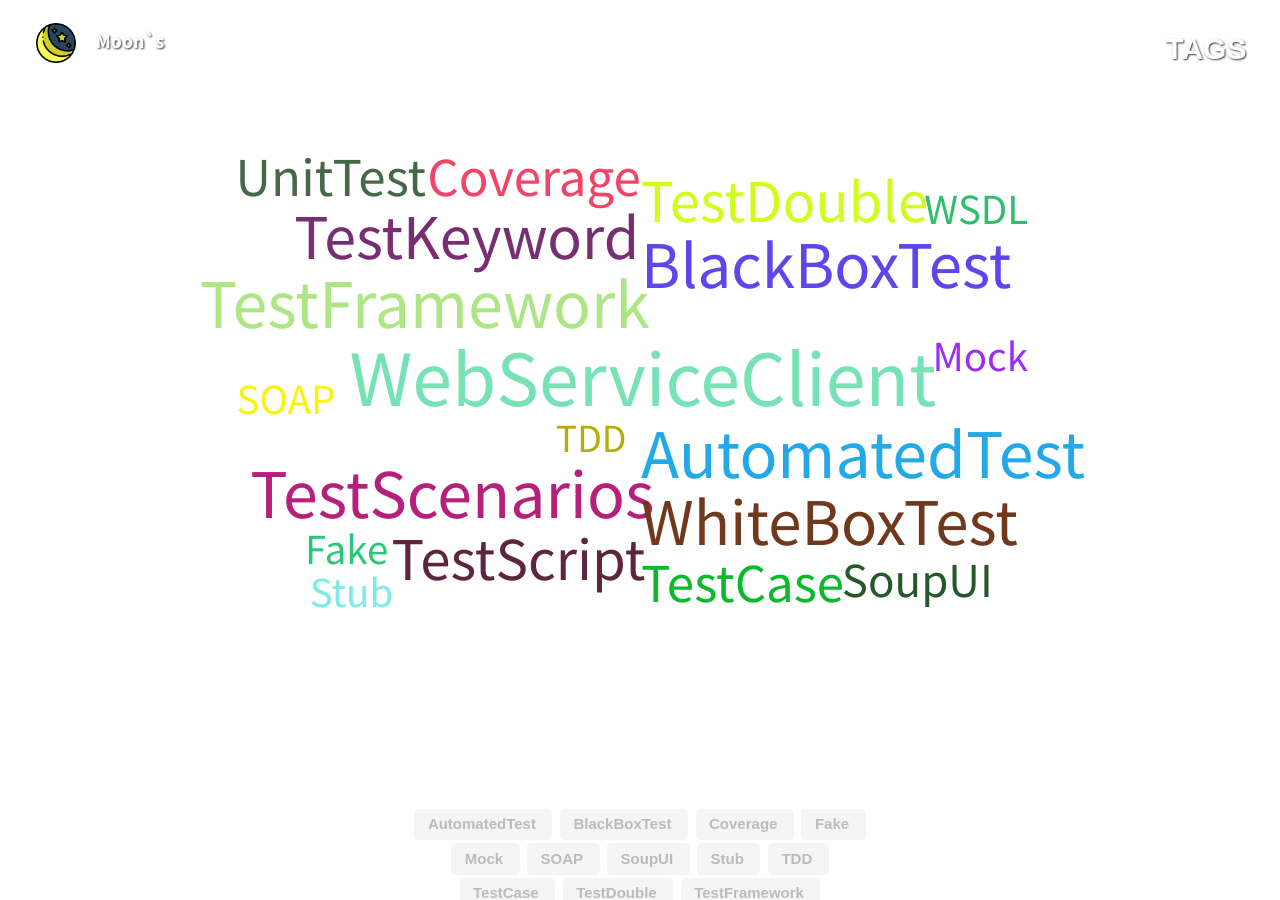
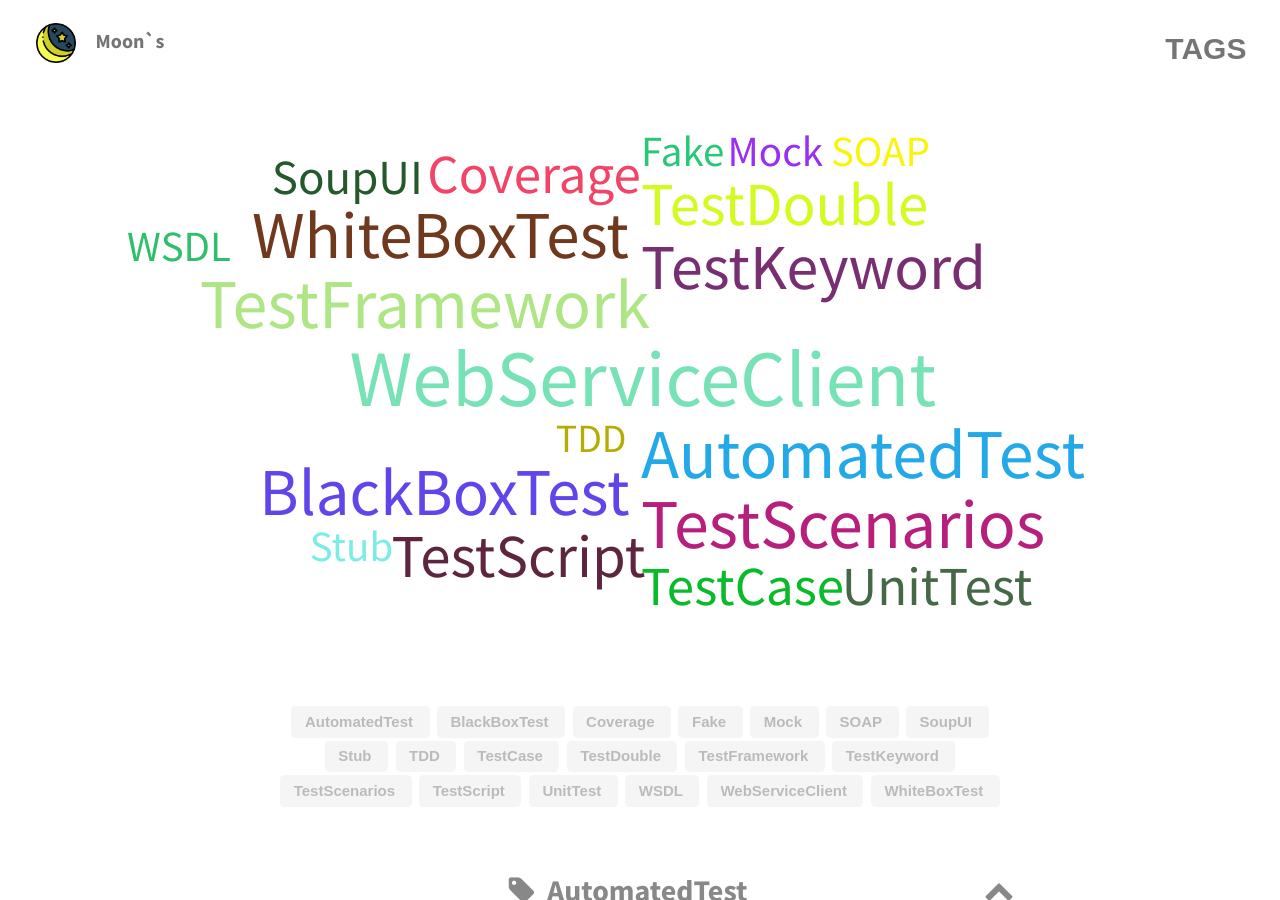
Before and after one commit to gmoon92/gmoon92.github.io, a Jekyll site: the page built from pages/tags.html, in a window 1280 px wide and 900 px high. Built offline with Jekyll 4.4.1, drawn with Linux system fonts in a browser that asks for light colours.

Commit message:
menubar modify

```diff
--- a/_config.yml
+++ b/_config.yml
@@ -14,7 +14,7 @@ theme_settings:
 
   # Header and footer text
   header_text:  <p>Moon`s Development Blog</p> #two or three lines to describe your site
-  header_text_feature_image: assets/img/pexels/triangular.jpeg
+  header_text_feature_image: # assets/img/pexels/triangular.jpeg
   footer_text: >
    #Powered by <a href="https://jekyllrb.com/">Jekyll</a> with <a href="https://github.com/gmun/Type-on-Strap">Type on Strap</a>
 
--- a/_includes/navbar.html
+++ b/_includes/navbar.html
@@ -19,14 +19,15 @@
     <!-- Menu -->
     <ul class="hide">
         {% assign name_page = "" %}
+        {% assign thumnailPage = page.feature-img %}
 
         {% for page in site.pages %}
         {% if page.title and page.hide != true %}
         {% if name_page contains page.title %}
         {% else %}
-        <li class="separator"> | </li>
+        <!-- <li class="separator"> | </li> -->
         <li>
-            <a class="clear {% if page.feature-img %}header-default-font-style{% endif %}" href="{{ page.url | relative_url }}" style="font-size: 30px; font-weight: bold;">
+            <a class="clear {% if thumnailPage %}header-default-font-style{% endif %}" href="{{ page.url | relative_url }}" style="font-size: 30px; font-weight: bold;">
                 {{ page.title }}
             </a>
         </li>
@@ -41,7 +42,7 @@
           {% if item[1].enabled %}
 	            <!-- <li class="separator"> | </li> -->
 	            <li>
-	                <a class="clear {% if page.feature-img %}header-default-font-style{% endif %}" href="{{ site.url }}{{ site.baseurl }}/{{ item[1].icon }}">
+	                <a class="clear {% if thumnailPage %}header-default-font-style{% endif %}" href="{{ site.url }}{{ site.baseurl }}/{{ item[1].icon }}">
 	                    <i class="fa fa-{{ item[1].icon }}" aria-hidden="true"></i>
 	                </a>
 	            </li>
--- a/pages/tags.html
+++ b/pages/tags.html
@@ -1,6 +1,5 @@
 ---
 layout: tags
 title: TAGS
-feature-img: "assets/img/pexels/tags-back.jpeg"
 permalink: /tags/
 ---
```
